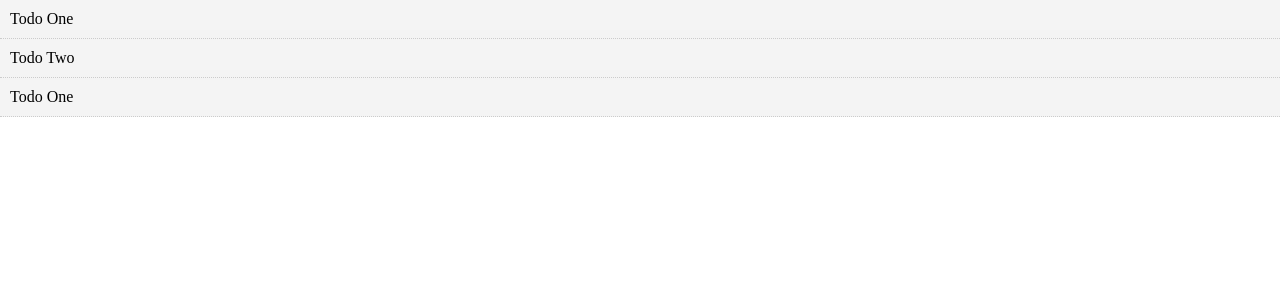
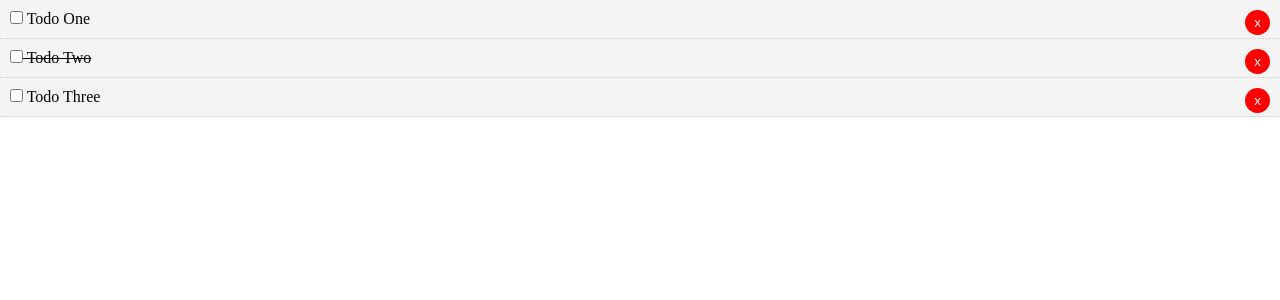
Before and after one commit to mannycov/vue_todos, a Vue app: page / in a window 1280 px wide. Shown: the top 300 px of the page. Built offline with nearby package versions, Linux system fonts and the light colour scheme.

Commit message:
Add delete functionality to TodoItem

```diff
--- a/src/App.vue
+++ b/src/App.vue
@@ -1,6 +1,6 @@
 <template>
   <div id="app">
-    <Todos v-bind:todos="todos" />
+    <Todos v-bind:todos="todos" v-on:delete-todo="deleteTodo" />
   </div>
 </template>
 
@@ -27,10 +27,15 @@ export default {
         },
         {
           id: 3,
-          title: "Todo One",
+          title: "Todo Three",
           completed: false
         }
       ]
+    }
+  },
+  methods: {
+    deleteTodo(id) {
+      this.todos = this.todos.filter(todo => todo.id !== id);
     }
   }
 }
--- a/src/components/TodoItem.vue
+++ b/src/components/TodoItem.vue
@@ -1,6 +1,10 @@
 <template>
-  <div class="todo-item">
-    <p>{{todo.title}}</p>
+  <div class="todo-item" v-bind:class="{'is-complete':todo.completed}">
+    <p>
+      <input type="checkbox" v-on:change="markComplete">
+      {{todo.title}}
+      <button @click="$emit('delete-todo', todo.id)" class="delete">x</button>
+    </p>
   </div>
 </template>
 
@@ -8,7 +12,17 @@
 
 export default {
   name: "TodoItem",
-  props: ["todo"]
+  props: ["todo"],
+  data: function() {
+    return {
+      todoItem: this.todo
+    }
+  },
+  methods: {
+    markComplete() {
+      this.todoItem.completed = !this.todoItem.completed;
+    }
+  }
 }
 </script>
 
@@ -27,6 +41,7 @@ export default {
     background: #ff0000;
     color: #fff;
     border: none;
+    padding: 5px 9px;
     border-radius: 50%;
     cursor: pointer;
     float: right;
--- a/src/components/Todos.vue
+++ b/src/components/Todos.vue
@@ -1,7 +1,7 @@
 <template>
   <div>
     <div v-bind:key="todo.id" v-for="todo in todos">
-      <TodoItem v-bind:todo="todo" />
+      <TodoItem v-bind:todo="todo" v-on:delete-todo="$emit('delete-todo', todo.id)" />
     </div>
   </div>
 </template>
```
